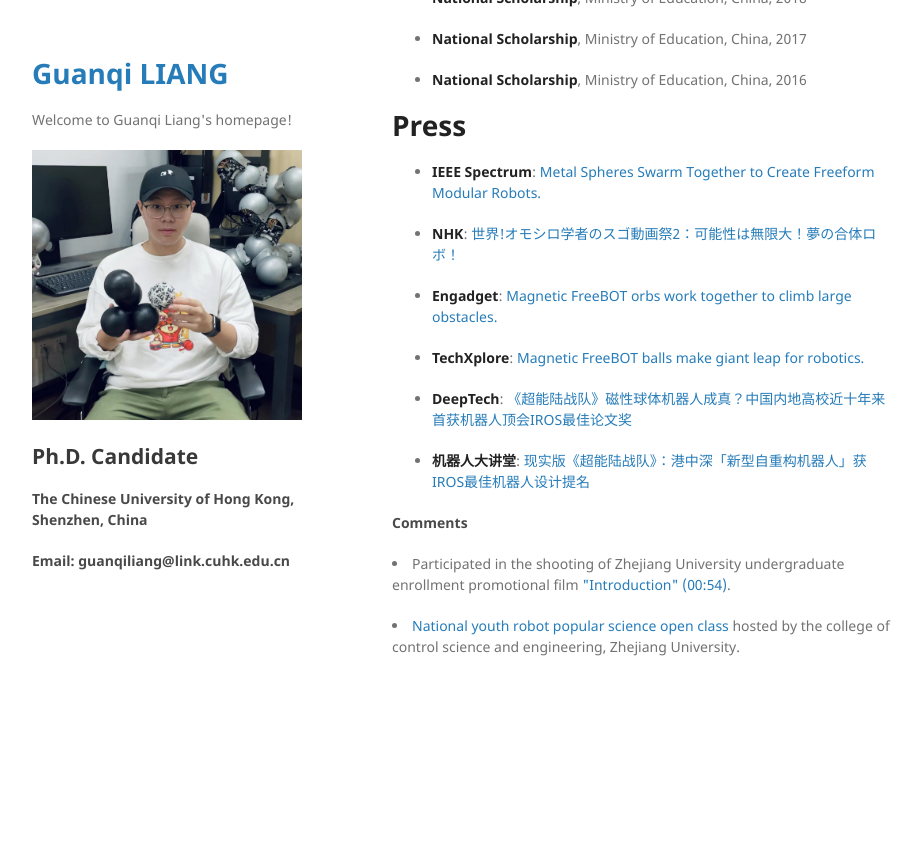
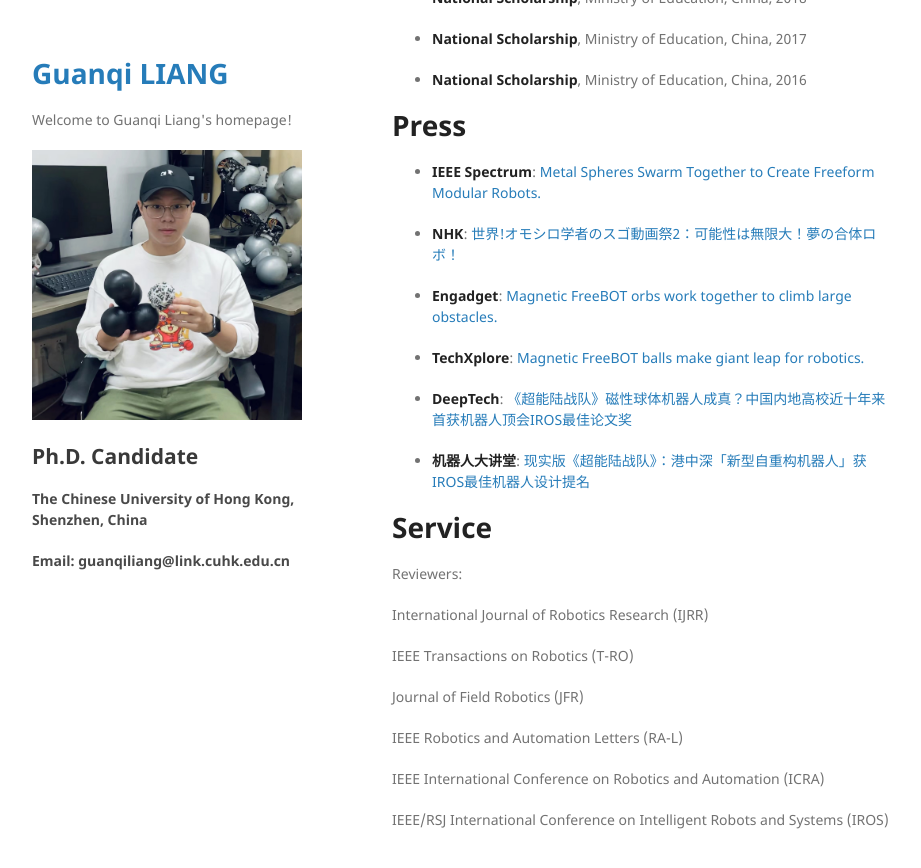
Before and after one commit to guanqiliang/guanqiliang.github.com, a Jekyll site: the page built from index.md, in a window 1280 px wide and 900 px high, scrolled down 1850 px. Shown: the top 868 px of the window, without its empty margins (178-1099 px from the left). Built offline with Jekyll 4.4.1, drawn with Linux system fonts in a browser that asks for light colours; our own code applies the rules of GitHub Pages for plain Markdown files; before the commit the page ends 2577 px from its top, so only the background shows below that.

Commit message:
Update index.md

```diff
--- a/index.md
+++ b/index.md
@@ -68,10 +68,18 @@ Hello, I am a 5th year Ph.D candidate, supervised by [Prof. Tin Lun LAM](https:/
 
 * <strong>机器人大讲堂</strong>: [现实版《超能陆战队》：港中深「新型自重构机器人」获IROS最佳机器人设计提名](https://mp.weixin.qq.com/s/Knbd47iNVu5qtmXGJRuWSQ)
 
-<h4>Comments</h4>
-<p>
-<li>Participated in the shooting of Zhejiang University undergraduate enrollment promotional film <a href="https://zdzsc.zju.edu.cn/_s92/2022/0614/c24412a2592043/page.psp">"Introduction" (00:54)</a>.</li>
-</p>
-<p>
-<li><a href="https://mp.weixin.qq.com/s?__biz=MzI3MDM5OTM4OA==&mid=2247498176&idx=3&sn=94615527dd1db91d0504448f24c96374&chksm=ead31b33dda492251da94bc2e3c6b5b9011e5c8a607c0f52cff231ddb21eac903c92f0a0616a">National youth robot popular science open class</a> hosted by the college of control science and engineering, Zhejiang University.</li>
-</p>
+# Service
+
+Reviewers:
+
+International Journal of Robotics Research (IJRR)
+
+IEEE Transactions on Robotics (T-RO)
+
+Journal of Field Robotics (JFR)
+
+IEEE Robotics and Automation Letters (RA-L)
+
+IEEE International Conference on Robotics and Automation (ICRA)
+
+IEEE/RSJ International Conference on Intelligent Robots and Systems (IROS)
```
